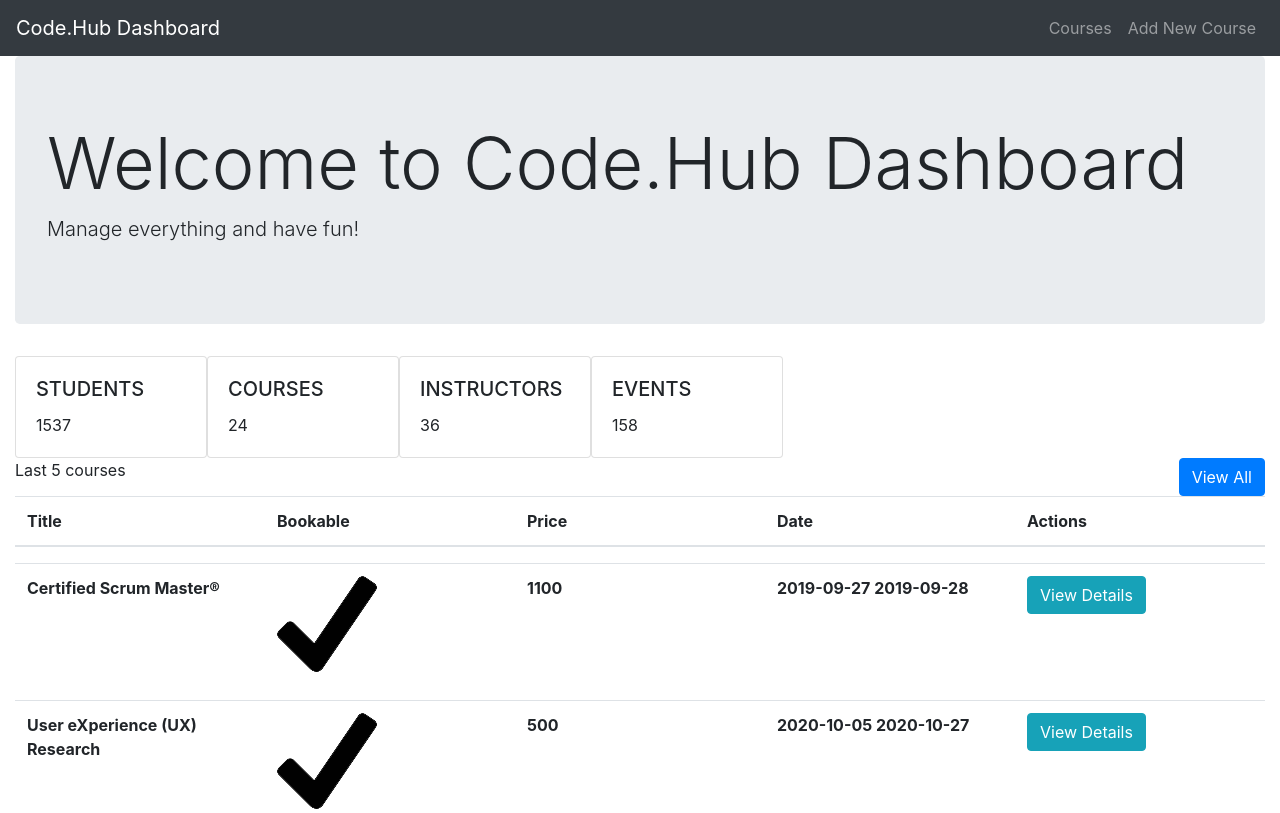
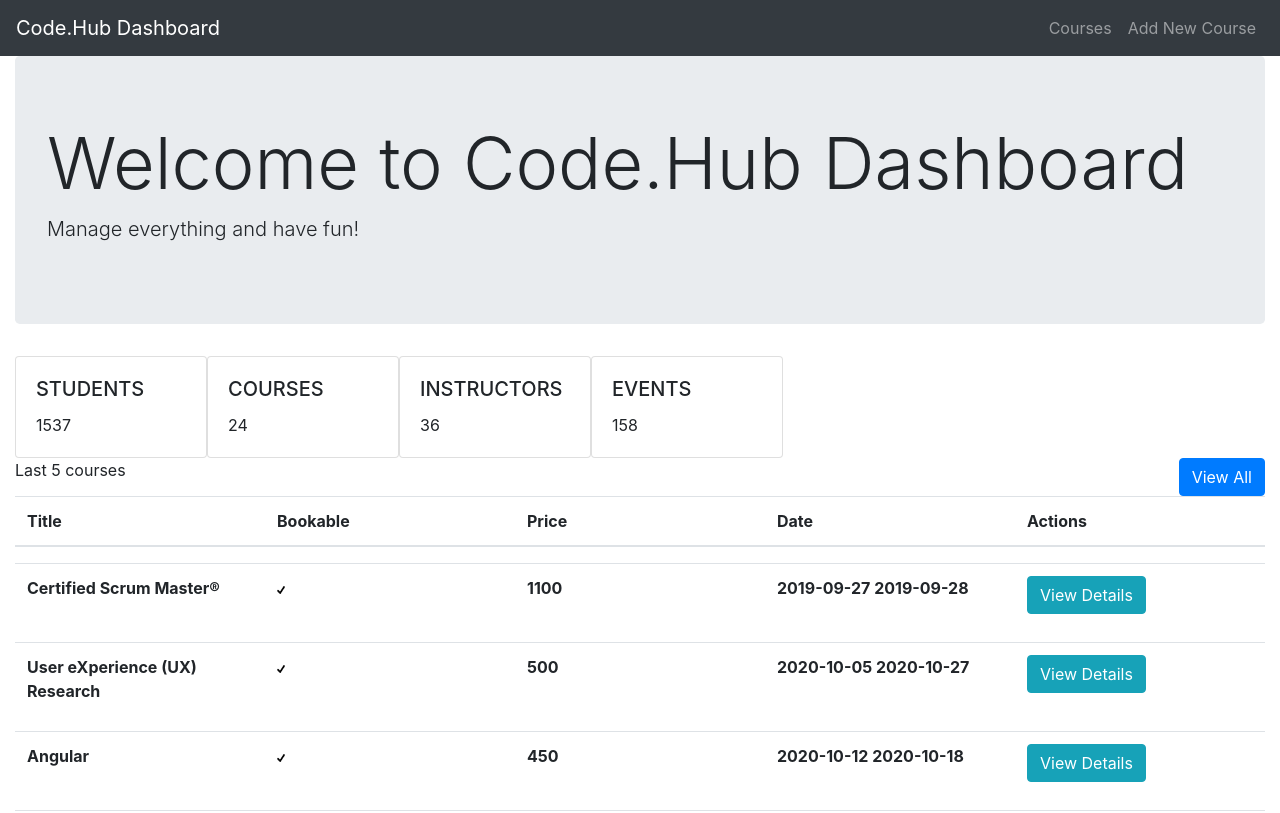
Before and after one commit to kcholevas/prfuture, a React (Create React App) app: page / in a window 1280 px wide. Shown: the top 813 px of the page. Built offline with nearby package versions, Linux system fonts and the light colour scheme; data requests are answered from the project's data file.

Commit message:
Update index.css

```diff
--- a/src/index.css
+++ b/src/index.css
@@ -12,3 +12,14 @@
     width: 100%;
     height: 45vh;
   }
+
+  .photo {
+    height: 1vh;
+  }
+
+  /*.StatsList {
+    align-content: center;
+    display: flex;
+    border-radius: 12px;
+  }
+  */
```
